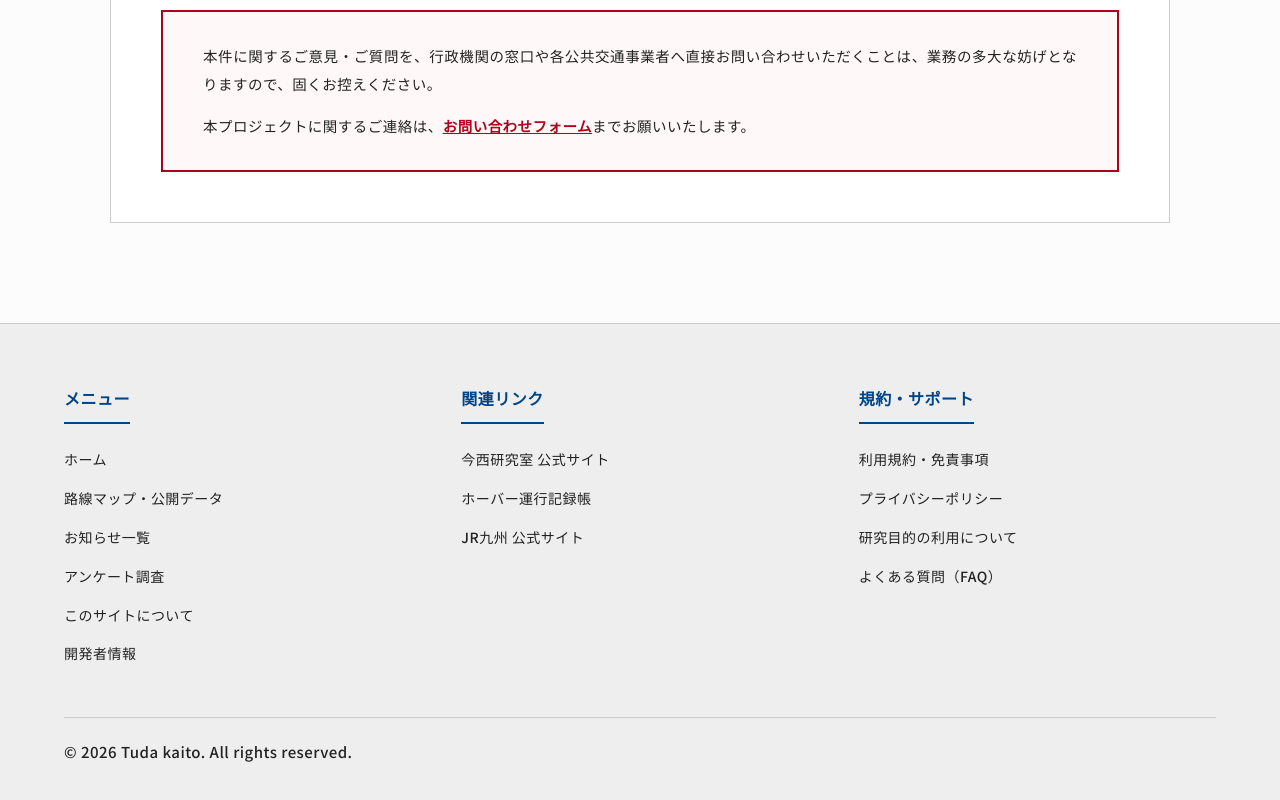
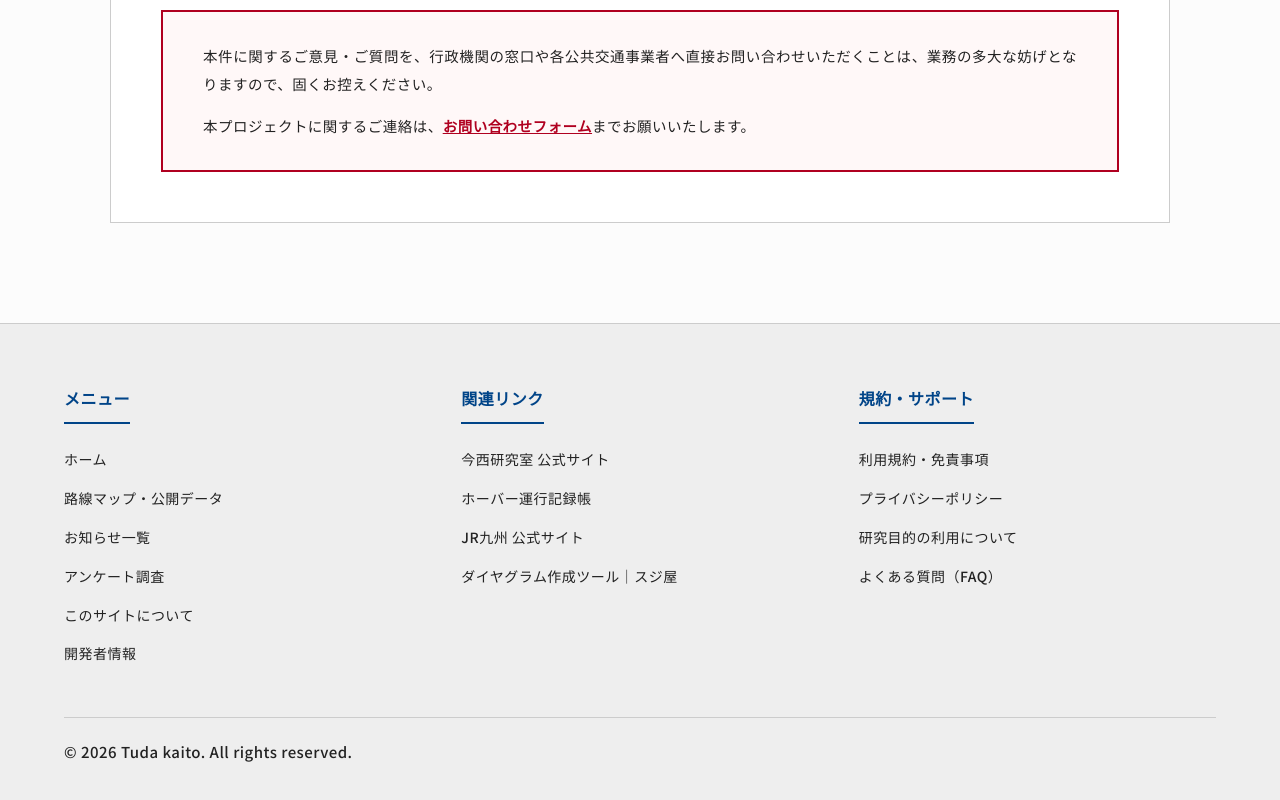
Before and after one commit to ktsudat/mierukaPJ, a plain HTML site: page about.html in a window 1280 px wide. Shown: the part 2912-3712 px from the top of the page. Drawn offline with Linux system fonts and the light colour scheme.

Commit message:
関連リンク更新（スジ屋）

```diff
--- a/about.html
+++ b/about.html
@@ -357,6 +357,7 @@
                         <li><a href="https://sites.google.com/nbu.ac.jp/imanishimm/" target="_blank">今西研究室 公式サイト</a></li>
                         <li><a href="https://sites.google.com/view/oita-hover-log" target="_blank">ホーバー運行記録帳</a></li>
                         <li><a href="https://www.jrkyushu.co.jp/" target="_blank">JR九州 公式サイト</a></li>
+                        <li><a href="https://ktsudat.github.io/daiyaguramupj/" target="_blank">ダイヤグラム作成ツール｜スジ屋</a></li>
                     </ul>
                 </div>
                 <div class="footer-col">
```
Also changed, not shown: faq.html (+1 -0 lines), index.html (+1 -1 lines), map.html (+1 -0 lines), news.html (+1 -0 lines), profile.html (+1 -0 lines), survey.html (+1 -0 lines), terms.html (+1 -0 lines).
